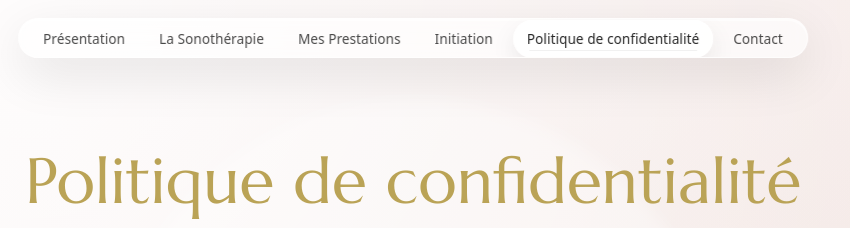
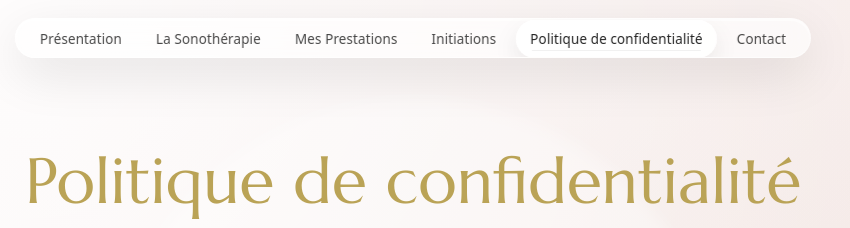
Before and after one commit to Keyxss7/melodiedelame, a plain HTML site: page politiques-de-confidentialites.html in a window 1280 px wide. Shown: the top 228 px of the page, 227-1077 px from the left. Drawn offline with Linux system fonts and the light colour scheme.

Commit message:
Update politiques-de-confidentialites.html

```diff
--- a/politiques-de-confidentialites.html
+++ b/politiques-de-confidentialites.html
@@ -24,7 +24,7 @@
         <li><a href="index.html">Présentation</a></li>
         <li><a href="index.html#sonotherapie">La Sonothérapie</a></li>
         <li><a href="prestations.html">Mes Prestations</a></li>
-        <li><a href="formations.html">Initiation</a></li>
+        <li><a href="formations.html">Initiations</a></li>
         <li><a class="is-active" href="politiques-de-confidentialites.html">Politique de confidentialité</a></li>
         <li><a href="https://liberlo.com/profil/melissa-bergez-casalou/">Contact</a></li>
       </ul>
@@ -40,7 +40,7 @@
         <li><a href="index.html">Présentation</a></li>
         <li><a href="index.html#sonotherapie">La Sonothérapie</a></li>
         <li><a href="prestations.html">Mes Prestations</a></li>
-        <li><a href="formations.html">Initiation</a></li>
+        <li><a href="formations.html">Initiations</a></li>
         <li><a class="is-active" href="politiques-de-confidentialites.html">Politique de confidentialité</a></li>
         <li><a href="https://liberlo.com/profil/melissa-bergez-casalou/">Contact</a></li>
       </ul>
```
